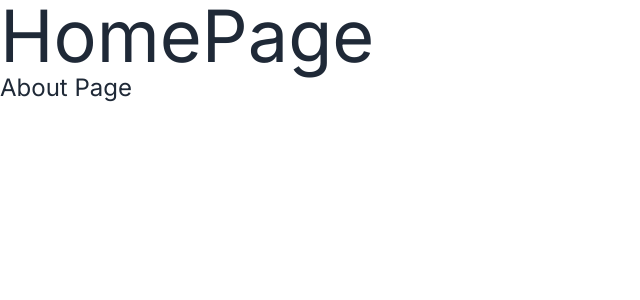
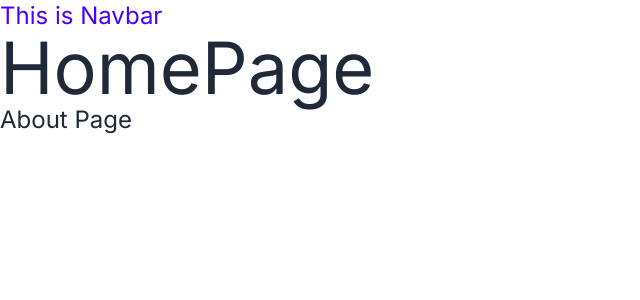
Before and after one commit to Hamza160/nextjs-tutorial.github.io, a Next.js app: page / in a window 1280 px wide. Shown: the top 300 px of the page, without its empty margins (0-640 px from the left). Built offline with nearby package versions, Linux system fonts and the light colour scheme.

Commit message:
Layout File done

```diff
--- a/app/layout.tsx
+++ b/app/layout.tsx
@@ -5,8 +5,8 @@ import './globals.css'
 const inter = Inter({ subsets: ['latin'] })
 
 export const metadata: Metadata = {
-  title: 'Create Next App',
-  description: 'Generated by create next app',
+  title: 'Next.Js Tutorial',
+  description: 'Build Awesome stuff with nextjs',
 }
 
 export default function RootLayout({
@@ -16,7 +16,10 @@ export default function RootLayout({
 }) {
   return (
     <html lang="en">
-      <body className={inter.className}>{children}</body>
+      <body className={inter.className}>
+        <nav className='text-2xl text-primary'>This is Navbar</nav>
+        {children}
+      </body>
     </html>
   )
 }
```
